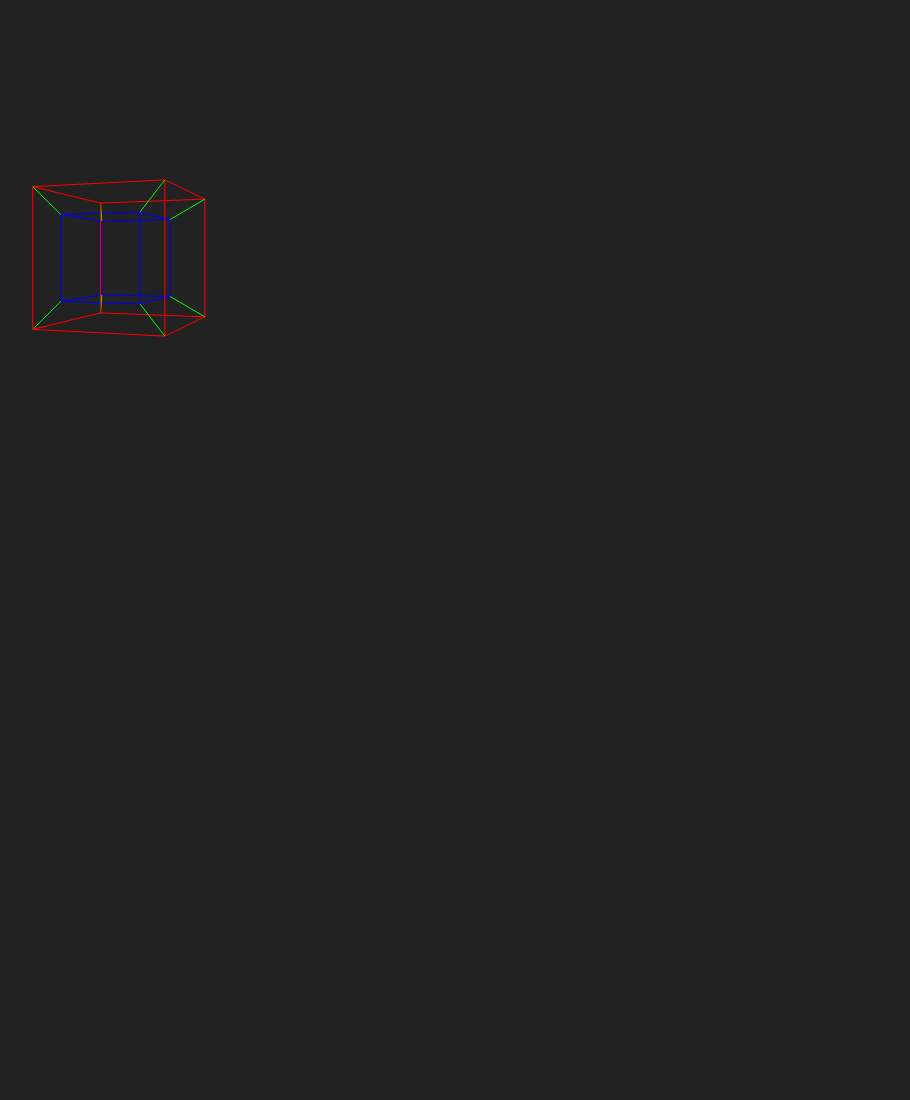
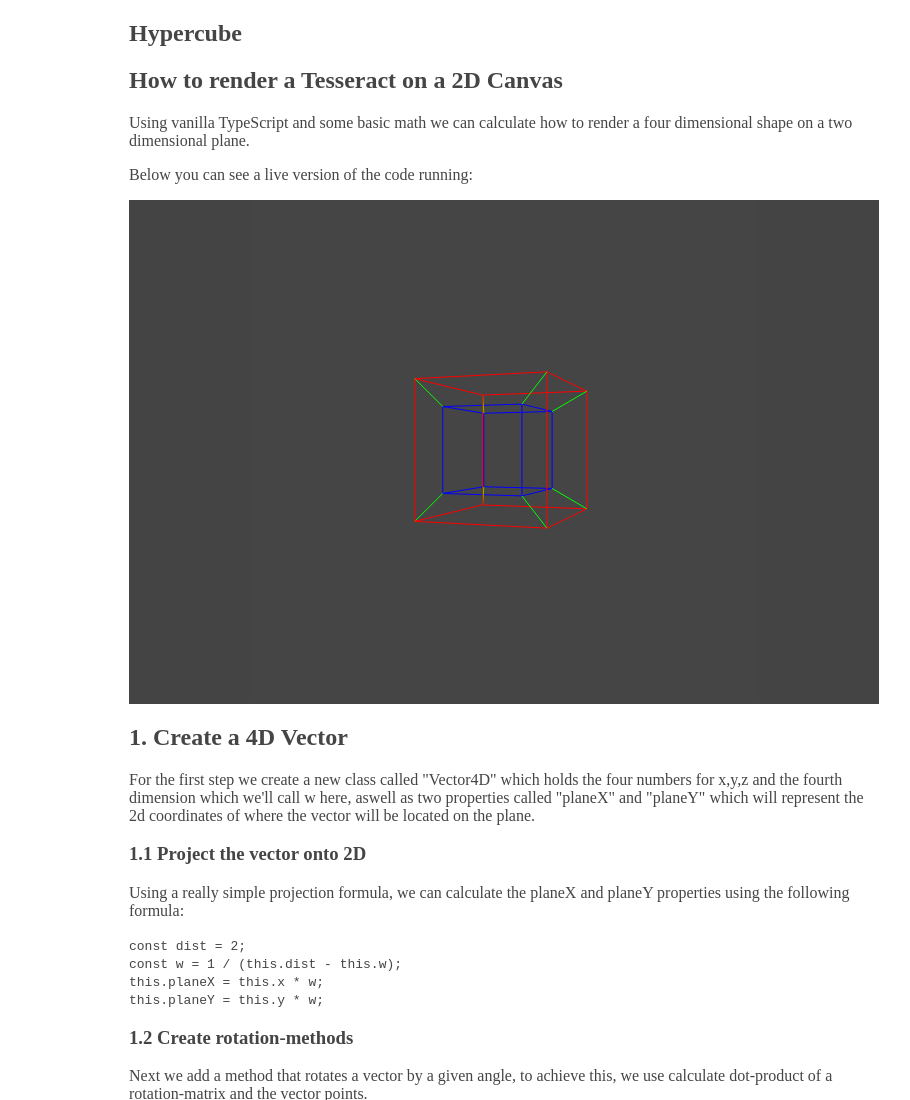
Before and after one commit to Juggern4ut/4d-render-calculation, a website: page dist/index.html in a window 1280 px wide. Shown: the top 1100 px of the page, without its empty margins (136-1046 px from the left). Before the commit the page ends 800 px from the top, so only its background shows below. Drawn offline with Linux system fonts and the light colour scheme.

Commit message:
added basic documentation

```diff
--- a/src/js/main.js
+++ b/src/js/main.js
@@ -52,6 +52,11 @@ const update = () => {
     });
 };
 window.addEventListener("keydown", (e) => {
+    if (e.key == "q") {
+        points.forEach((p) => {
+            p.rotateZW(0.1);
+        });
+    }
     if (e.key === "i") {
         points.forEach((p) => (p.dist -= 0.1));
     }
--- /dev/null
+++ b/src/scss/main.scss
@@ -0,0 +1,17 @@
+body{
+    color: #454545;
+}
+
+main{
+    margin: 0 auto;
+    max-width: 750px;
+    text-align: center;
+}
+
+canvas{
+    background-color: #454545;
+}
+
+section{
+    text-align: left;
+}
--- a/src/ts/main.ts
+++ b/src/ts/main.ts
@@ -58,6 +58,13 @@ const update = () => {
 };
 
 window.addEventListener("keydown", (e) => {
+
+  if(e.key == "q"){
+    points.forEach((p) => {
+      p.rotateZW(0.1);
+    });
+  }
+
   if (e.key === "i") {
     points.forEach((p) => (p.dist -= 0.1));
   } else if (e.key === "o") {
```
Also changed, not shown: package.json (+4 -4 lines), dist/css/main.css (added), dist/index.html, dist/js/main.js, 3 other files.
